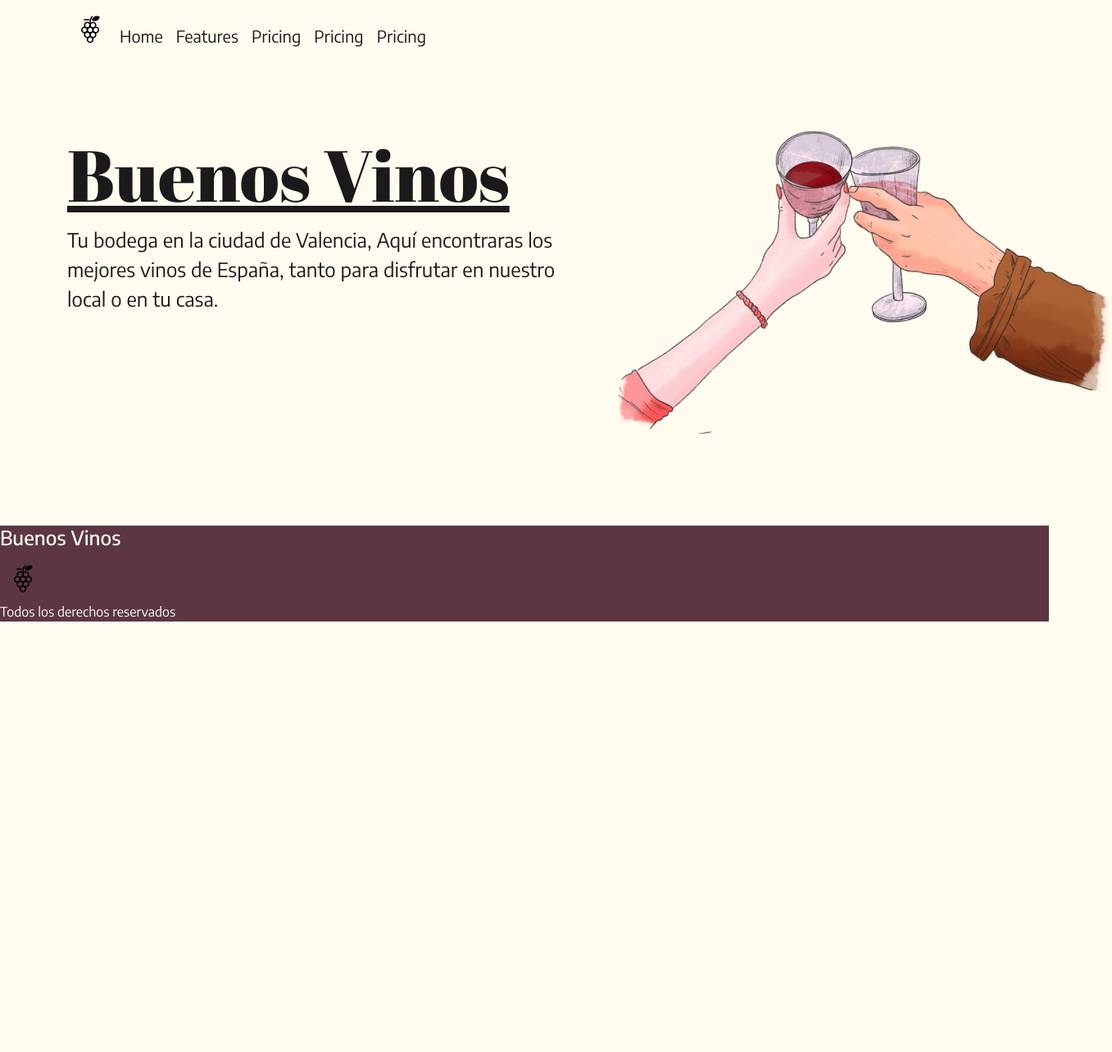
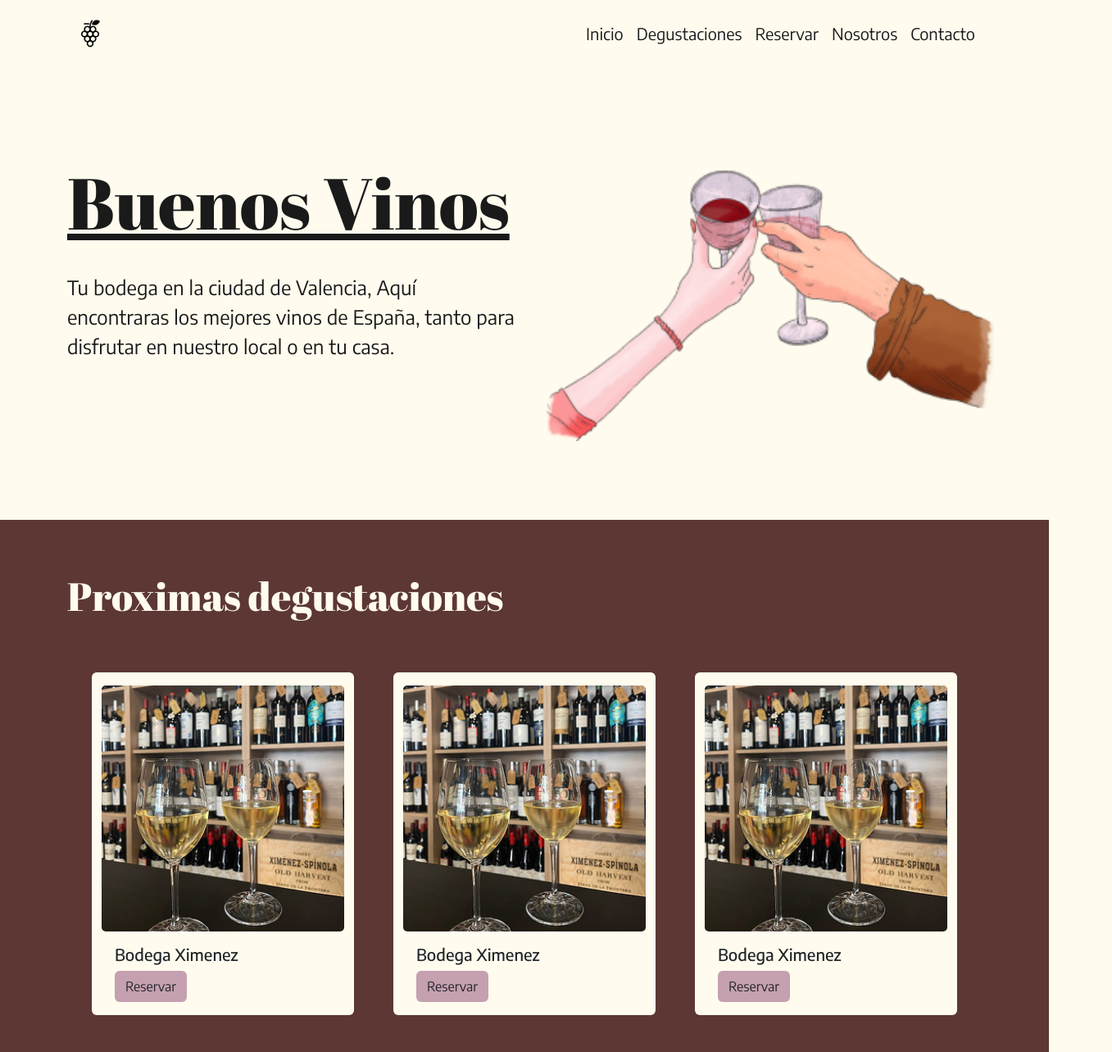
Before and after one commit to mateohodel2/Proyecto-Buenos-Vinos, a plain HTML site: page index.html in a window 1280 px wide. Shown: the top 1283 px of the page at 82% size, 1357 px wide, since content can reach past the window. Before the commit the page ends 800 px from the top, so only its background shows below. Drawn offline with nearby package versions, Linux system fonts and the light colour scheme.

Commit message:
bootstrap index

```diff
--- a/index.html
+++ b/index.html
@@ -16,30 +16,28 @@
 </head>
 <body>
   <header>
-        <nav class="navbar navbar-expand-lg fixed-top bg-nav-propio">
+    <nav class="navbar navbar-expand-lg">
       <div class="container">
-              <figure>
-                <img src="./assets/logo header.png" alt="">
-              </figure>
+        <a class="navbar-brand" href="#"> <img src="./assets/logo header.png" alt=""></a>
         <button class="navbar-toggler" type="button" data-bs-toggle="collapse" data-bs-target="#navbarNav" aria-controls="navbarNav" aria-expanded="false" aria-label="Toggle navigation">
           <span class="navbar-toggler-icon"></span>
         </button>
-              <div class="collapse navbar-collapse" id="navbarNav">
-                <ul class="navbar-nav aling-items-center justify-content-end">
+        <div class="collapse navbar-collapse alineacion-nav" id="navbarNav">
+          <ul class="navbar-nav">
             <li class="nav-item">
-                    <a class="nav-link" href="#">Home</a>
+              <a class="nav-link" href="#">Inicio</a>
             </li>
             <li class="nav-item">
-                    <a class="nav-link" href="#">Features</a>
+              <a class="nav-link" href="#">Degustaciones</a>
             </li>
             <li class="nav-item">
-                    <a class="nav-link" href="#">Pricing</a>
+              <a class="nav-link" href="#">Reservar</a>
             </li>
             <li class="nav-item">
-                    <a class="nav-link" href="#">Pricing</a>
+              <a class="nav-link" href="#">Nosotros</a>
             </li>
             <li class="nav-item">
-                    <a class="nav-link" href="#">Pricing</a>
+              <a class="nav-link" href="#">Contacto</a>
             </li>
           </ul>
         </div>
@@ -50,22 +48,64 @@
   <main>
     <div class="portada container">
       <section  class="row">
-            <article class="col-s-12 col-md-7 col-lg-7 container-fluid">
+          <article class="col-12 col-md-6 col-lg-6">
               <h1 class="h1-inicio">Buenos Vinos</h1>
               <p class="p-inicio">Tu bodega en la ciudad de Valencia, Aquí encontraras los mejores vinos de España, tanto para disfrutar en nuestro local o en tu casa.</p>
           </article>
 
-            <article class="col-12 col-md-5 col-lg-5 container-fluid">
-              <figure class="img-propio">
-                <img src="./assets/copas-manos.png" alt="">
+          <article class="col-12 col-md-6 col-lg-6">
+            <figure>
+              <img class="img-propio" src="./assets/ilustracion manos pequeña.png" alt="">
             </figure>
           </article>
       </section>
     </div>
-
+    <section class="containter-fluid bg-seccion-card">
+      <article class="container">
+        <h2 class="h2-degustaciones">Proximas degustaciones</h2>
+      </article>
+      <article class="card-block row">
+        <div class="card card-propio" style="width: 20rem;">
+          <figure>
+            <img src="assets/imagen card.png" class="card-img-top img-card" alt="...">
+          </figure>
+          <div class="card-body">
+            <h5 class="card-title">Bodega Ximenez</h5>
+            <a href="#" class="btn btn-propio">Reservar</a>
+          </div>
+        </div>
+        <div class="card card-propio" style="width: 20rem;">
+          <figure>
+            <img src="assets/imagen card.png" class="card-img-top img-card" alt="...">
+          </figure>
+          <div class="card-body">
+            <h5 class="card-title">Bodega Ximenez</h5>
+            <a href="#" class="btn btn-propio">Reservar</a>
+          </div>
+        </div>
+        <div class="card card-propio" style="width: 20rem;">
+          <figure>
+            <img src="assets/imagen card.png" class="card-img-top img-card" alt="...">
+          </figure>
+          <div class="card-body">
+            <h5 class="card-title">Bodega Ximenez</h5>
+            <a href="#" class="btn btn-propio">Reservar</a>
+          </div>
+        </div>
+        <div class="card card-propio" style="width: 20rem;">
+          <figure>
+            <img src="assets/imagen card.png" class="card-img-top img-card" alt="...">
+          </figure>
+          <div class="card-body">
+            <h5 class="card-title">Bodega Ximenez</h5>
+            <a href="#" class="btn btn-propio">Reservar</a>
+          </div>
+        </div>
+      </article>
+    </section>
   </main>
 
-    <footer>
+  <footer class="containter-fluid">
     <h4>Buenos Vinos</h4>
     <img src="./assets/logo header.png" alt="">
     <p>Todos los derechos reservados</p>
--- a/styles/style.css
+++ b/styles/style.css
@@ -1,3 +1,7 @@
+* {
+    margin: 0;
+    padding: 0;
+}
 
 /* Google Fonts - Encode Sans*/
 /* font-family: "Encode Sans", serif; */
@@ -11,6 +15,9 @@ body {
     font-family: "Encode Sans", serif;
     color: #1A1A1A;
 }
+h1 h2 h3 h4 h5 h6 {
+    font-family: "Abril Fatface", serif;
+}
 /* header */
 .bg-nav-propio {
     background-color: #fffbee;
@@ -23,19 +30,21 @@ body {
     font-size: 20px;
     color: #1A1A1A;
 }
+.alineacion-nav {
+    justify-content: end;
+}
 /* footer */
 footer {
-    background-color: #5c3743;
+    background-color: #5c3734;
     color: #fffbee;
 }
 /* main */
 .portada {
-    margin-top: 10rem;
+    margin-top: 7rem;
     margin-bottom: 6rem;
-    align-items: center;
-    justify-content: center;
+    /* align-items: center;
+    justify-content: center; */
 }
-
 .h1-inicio {
     font-family: "Abril Fatface", serif;
     font-size: 88px;
@@ -43,73 +52,45 @@ footer {
 }
 .p-inicio {
     font-size: 24px;
+    margin-top: 2rem;
 }
-
-/* .seccion-cards {
-    background-color: #5c3743;
+.img-propio {
+    width: 105%;
+}
+.h2-degustaciones {
+    font-family: "Abril Fatface", serif;
+    font-size: 48px;
+    padding-top: 2rem;
+}
+.h3-cards {
+    font-family: "Abril Fatface", serif;
+    font-size: 24px;
+}
+.bg-seccion-card {
+    background-color: #5c3734;
+    color: #fffbee;
+    padding: 2rem;
+}
+.card-block {
+    margin: 4rem;
+    gap: 3rem;
+    justify-content: center;
+}
+.card-propio {
+    background-color: #fffbee;
+    border: none;
+}
+.btn-propio {
+    background-color: #c5a0b0;
+}
+.btn-propio:hover {
+    background-color: #5c3734;
     color: #fffbee;
 }
-
-.h2-inicio {
-    font-family: "Abril Fatface", serif;
-    font-size: 48px;
-    color: #fffbee;
-    margin-top: 60px;
+.img-card {
+    margin-top: 1rem;
+    border-radius: 5px;
 }
-.inicio-cards {
-    display: flex;
-    justify-content: space-evenly;
-    gap: 40px;
+figure {
+    margin: 0;
 }
-.card-degustaciones {
-    display: flex;
-    flex-direction: column;
-    justify-content: flex-start;
-    gap: 20px;
-    width: 320px;
-    background-color: #fffbee;
-    padding: 20px;
-    border-radius: 8px;
-}
-.card-degustaciones img {
-    width: 100%;
-    border-radius: 4px;
-}
-.titulo-cards {
-    font-family: "Abril Fatface", serif;
-    font-size: 24px;
-    color: #1A1A1A;
-}
-.h1-paginas-sec {
-    font-family: "Abril Fatface", serif;
-    font-size: 64px;
-    text-decoration: underline;
-}
-.h2-card-degs {
-    font-family: "Abril Fatface", serif;
-    font-size: 36px;
-}
-.ubicacion-card-degs {
-    font-size: 20px;
-}
-.p-card-degs {
-    font-size: 24px;
-}
-.precio-degs {
-    font-size: 36px;
-}
-label {
-    font-size: 24px;
-}
-.button-reservar-reserv {
-    font-size: 24px;
-    color: #fffbee;
-    background-color: #5c3743;
-}
-.p-nosotros {
-    font-size: 24px;
-}
-.h2-nomb-puest {
-    font-family: "Abril Fatface", serif;
-    font-size: 26px;
-} */
```
Also changed, not shown: assets/ilustracion manos pequeña.png (added), assets/imagen card.png (added). Lines whose indentation alone changed are shown as unchanged.
